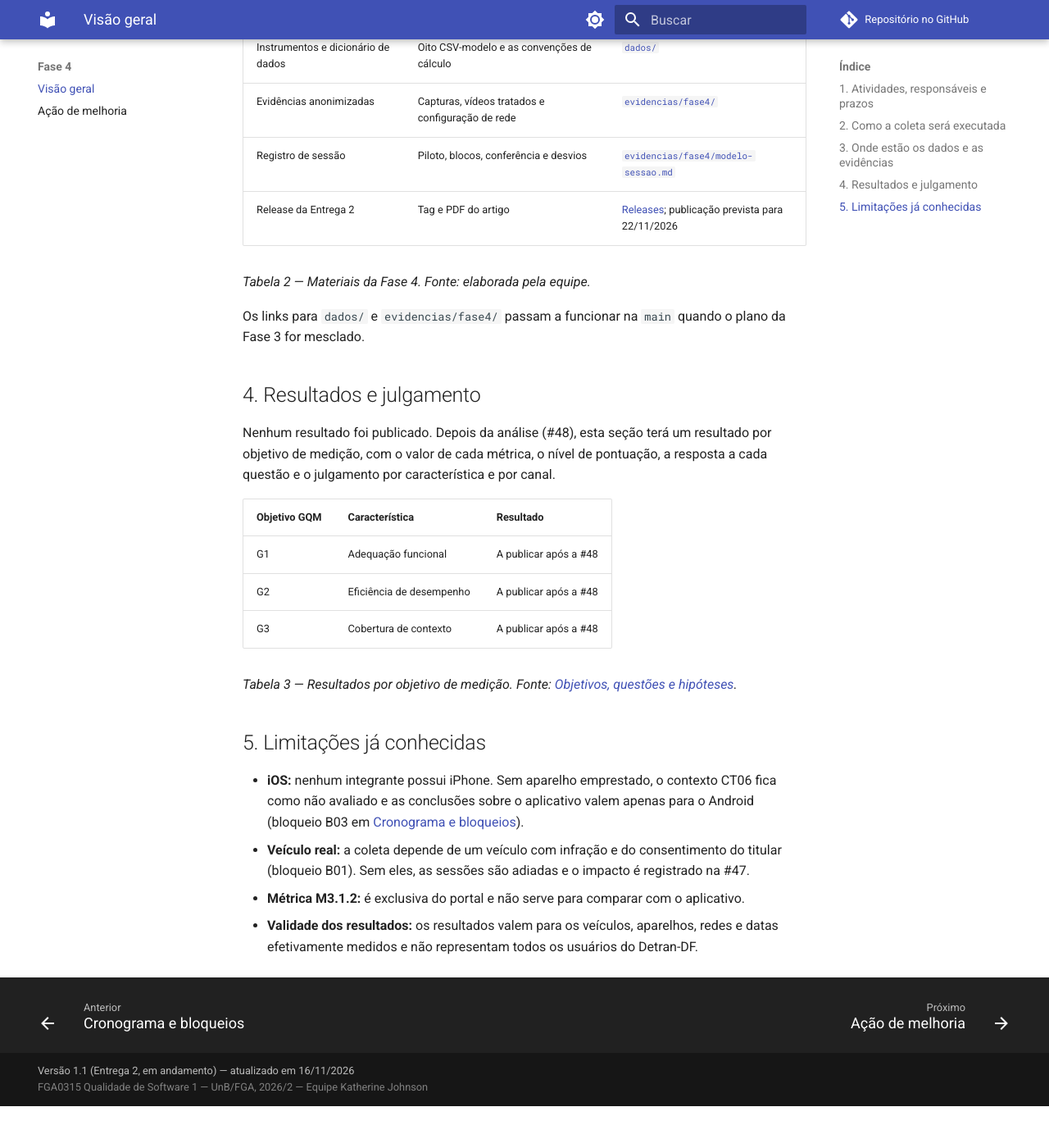
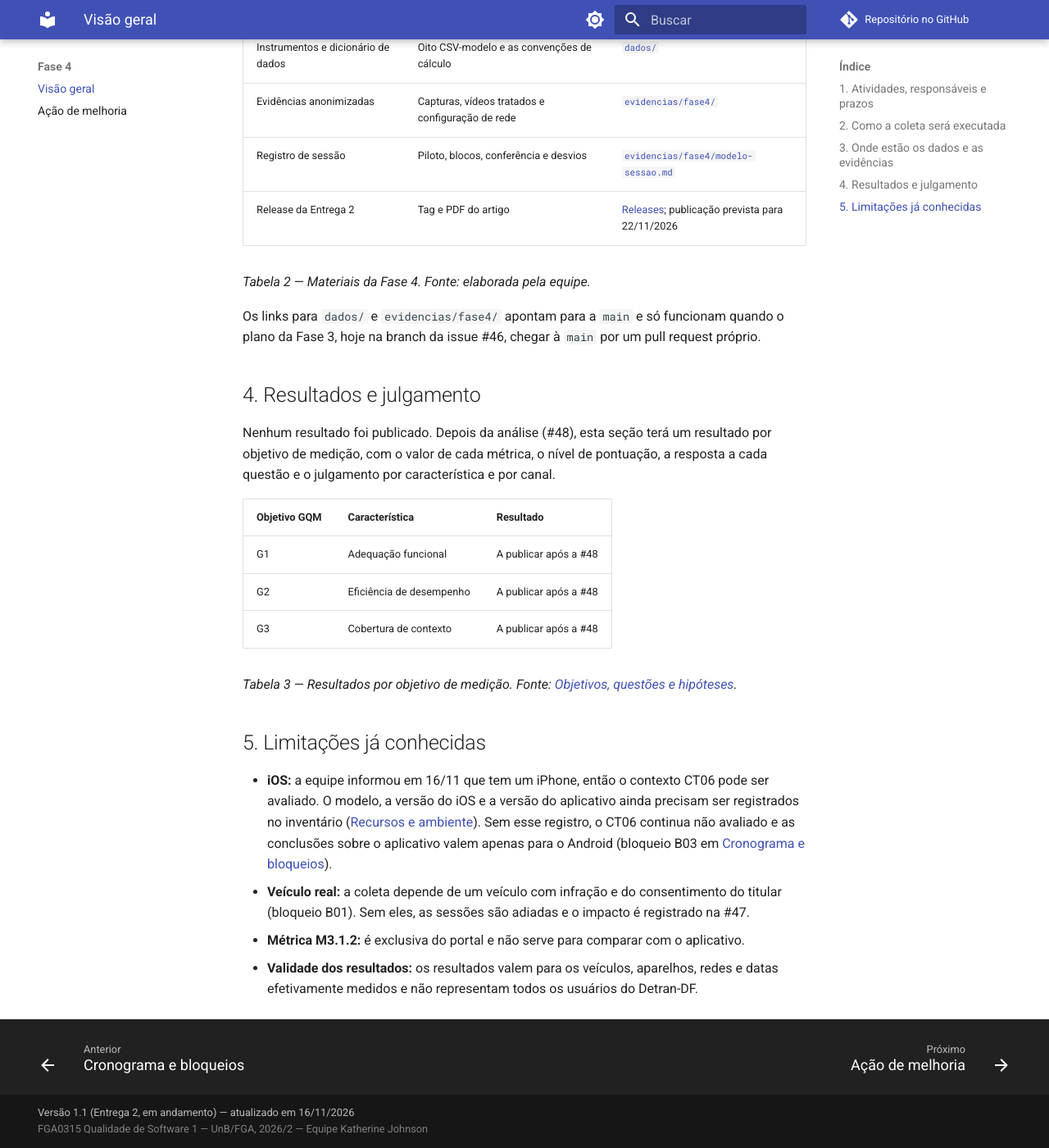
Before and after one commit to FCTE-Qualidade-de-Software-1/2026-2_T02_KATHERINE_JOHNSON, an MkDocs documentation site: the page built from docs/fase4.md, in a window 1280 px wide and 1400 px high, scrolled down 1743 px. Shown: the whole window at 82% size. Built offline with MkDocs 1.6.1 and Material for MkDocs 9.7.7, drawn with Linux system fonts in a browser that asks for light colours; comment, search, counter and statistics services are not loaded; before the commit the page ends 3092 px from its top, so only the background shows below that.

Commit message:
docs(gitpage): corrige o iOS e a base do PR na página da Fase 4
- iOS: a equipe tem um iPhone, então o CT06 pode ser avaliado; o registro do
  modelo e das versões segue pendente no inventário
- links para dados/ e evidencias/fase4/ só funcionam quando o plano da Fase 3
  chegar à main, o que exige um PR próprio da branch da issue #46

Refs #49

```diff
--- a/docs/fase4.md
+++ b/docs/fase4.md
@@ -56,8 +56,8 @@ Regras de integridade que valem para toda a fase:
 
 *Tabela 2 — Materiais da Fase 4. Fonte: elaborada pela equipe.*
 
-Os links para `dados/` e `evidencias/fase4/` passam a funcionar na `main` quando o plano da
-Fase 3 for mesclado.
+Os links para `dados/` e `evidencias/fase4/` apontam para a `main` e só funcionam quando o plano
+da Fase 3, hoje na branch da issue #46, chegar à `main` por um pull request próprio.
 
 ## 4. Resultados e julgamento
 
@@ -75,8 +75,10 @@ e o julgamento por característica e por canal.
 
 ## 5. Limitações já conhecidas
 
-- **iOS:** nenhum integrante possui iPhone. Sem aparelho emprestado, o contexto CT06 fica como
-  não avaliado e as conclusões sobre o aplicativo valem apenas para o Android (bloqueio B03 em
+- **iOS:** a equipe informou em 16/11 que tem um iPhone, então o contexto CT06 pode ser avaliado.
+  O modelo, a versão do iOS e a versão do aplicativo ainda precisam ser registrados no inventário
+  ([Recursos e ambiente](fase3-ambiente.md)). Sem esse registro, o CT06 continua não avaliado e as
+  conclusões sobre o aplicativo valem apenas para o Android (bloqueio B03 em
   [Cronograma e bloqueios](fase3-cronograma.md)).
 - **Veículo real:** a coleta depende de um veículo com infração e do consentimento do titular
   (bloqueio B01). Sem eles, as sessões são adiadas e o impacto é registrado na #47.
```
